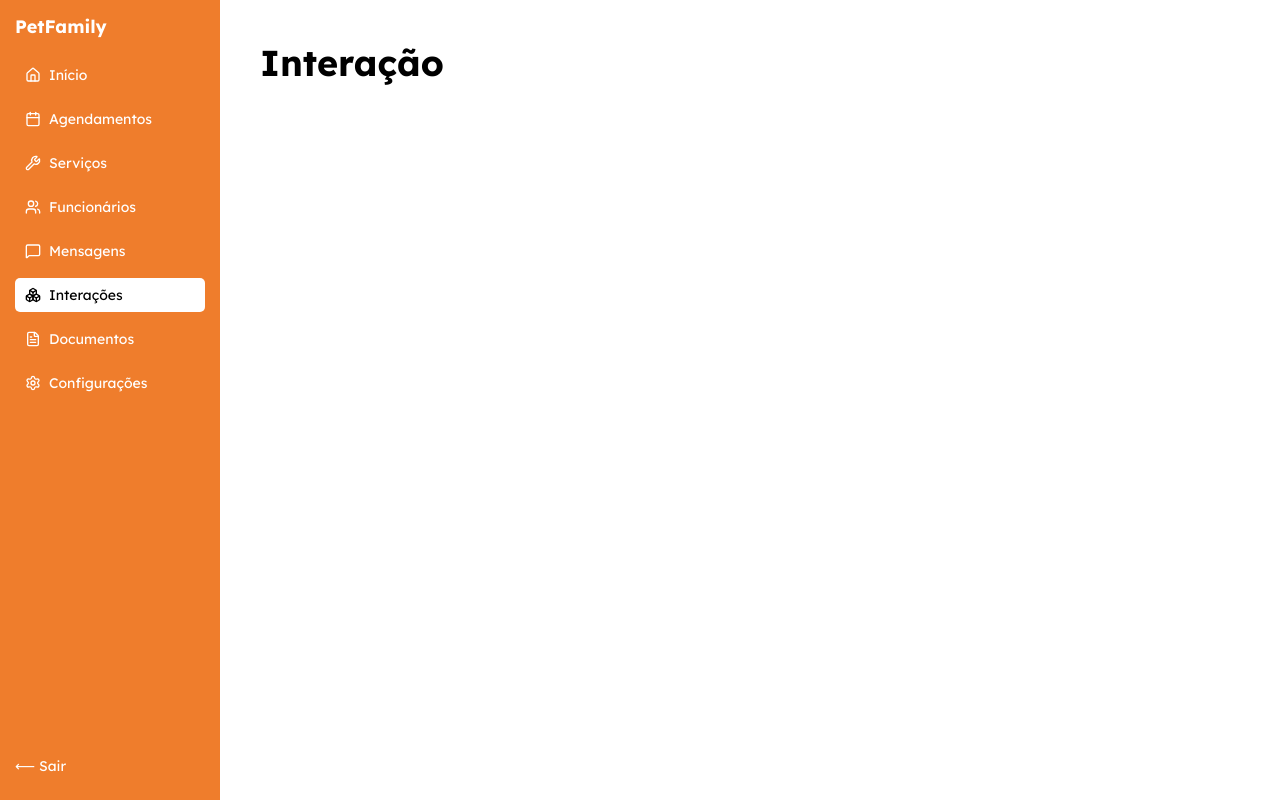
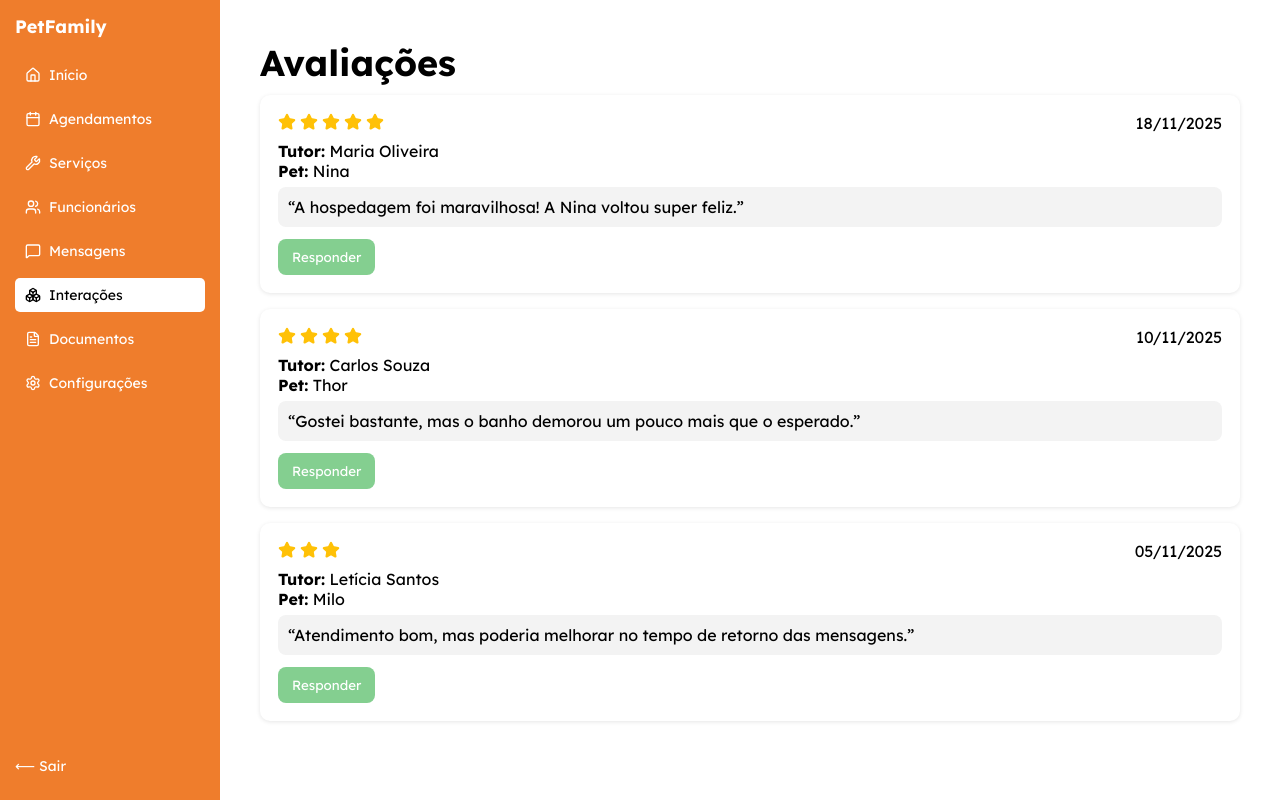
Before and after one commit to Projeto-Pet-Family/pet_family_front, a React (Create React App) app: page /interacoes in a window 1280 px wide. Built offline with nearby package versions, Linux system fonts and the light colour scheme.

Commit message:
feita alteração nas telas de configuração, documentos e interação

```diff
--- a/src/pages/hospedagens/configuracoes/configuracoes.css
+++ b/src/pages/hospedagens/configuracoes/configuracoes.css
@@ -69,3 +69,37 @@
   font-size: 36px;
   margin-bottom: 10px;
 }
+
+
+.config-card {
+  background: #fff;
+  padding: 22px;
+  border-radius: 12px;
+  max-width: 480px;
+  display: flex;
+  flex-direction: column;
+  gap: 14px;
+  box-shadow: 0 1px 4px rgba(0,0,0,0.1);
+}
+
+.config-card label {
+  font-weight: 600;
+}
+
+.config-card input {
+  padding: 10px;
+  border-radius: 8px;
+  border: 1px solid #ccc;
+  width: 100%;
+}
+
+.btn-salvar {
+  margin-top: 10px;
+  padding: 12px;
+  background: #65b446;
+  border: none;
+  color: #fff;
+  border-radius: 8px;
+  cursor: pointer;
+  font-weight: 600;
+}
--- a/src/pages/hospedagens/configuracoes/configuracoes.jsx
+++ b/src/pages/hospedagens/configuracoes/configuracoes.jsx
@@ -1,11 +1,36 @@
-import React from "react";
+import React, { useState } from "react";
 import "./configuracoes.css";
-import { Link } from 'react-router-dom';
-import { Home, Calendar, Wrench, Users, MessageSquare, FileText, Settings, Boxes } from "lucide-react";
+import { Link } from "react-router-dom";
+import {
+  Home,
+  Calendar,
+  Wrench,
+  Users,
+  MessageSquare,
+  FileText,
+  Settings,
+  Boxes
+} from "lucide-react";
 
 const Configuracoes = () => {
+  const [dados, setDados] = useState({
+   // tava sem ideia
+  });
+
+  const handleChange = (e) => {
+    const { name, value } = e.target;
+    setDados((prev) => ({ ...prev, [name]: value }));
+  };
+
+  const salvarAlteracoes = () => {
+    alert("Alterações salvas com sucesso!");
+    console.log("Dados atualizados:", dados);
+  };
+
   return (
     <div className="container">
+
+
       <aside className="sidebar">
         <h2 className="logo">PetFamily</h2>
 
@@ -23,9 +48,42 @@ const Configuracoes = () => {
         <button className="logout">⟵ Sair</button>
       </aside>
 
+
       <main className="content">
-        <h1>Configurações</h1>
+        <h1>Configurações da Hospedagem</h1>
+
+        <div className="config-card">
+
+          <label>Nome da hospedagem</label>
+          <input
+            type="text"
+            name="nomeHospedagem"
+            value={dados.nomeHospedagem}
+            onChange={handleChange}
+          />
+
+          <label>Endereço</label>
+          <input
+            type="text"
+            name="endereco"
+            value={dados.endereco}
+            onChange={handleChange}
+          />
+
+          <label>Telefone</label>
+          <input
+            type="text"
+            name="telefone"
+            value={dados.telefone}
+            onChange={handleChange}
+          />
+
+          <button className="btn-salvar" onClick={salvarAlteracoes}>
+            Salvar alterações
+          </button>
+        </div>
       </main>
+
     </div>
   );
 };
--- a/src/pages/hospedagens/documentos/documentos.css
+++ b/src/pages/hospedagens/documentos/documentos.css
@@ -69,3 +69,45 @@
   font-size: 36px;
   margin-bottom: 10px;
 }
+
+.documentos-container {
+  background: #fff;
+  padding: 20px;
+  border-radius: 12px;
+  margin-top: 20px;
+  width: 450px;
+  box-shadow: 0 0 8px rgba(0,0,0,0.1);
+}
+
+.input-group {
+  display: flex;
+  flex-direction: column;
+  margin-bottom: 20px;
+}
+
+.input-group label {
+  font-weight: 600;
+  margin-bottom: 8px;
+}
+
+.input-group input[type="file"] {
+  padding: 6px;
+  border-radius: 8px;
+  border: 1px solid #ccc;
+  background: #fafafa;
+}
+
+.save-button {
+  background: #60c263;
+  color: white;
+  border: none;
+  padding: 12px;
+  width: 100%;
+  border-radius: 8px;
+  font-weight: bold;
+  cursor: pointer;
+}
+
+.save-button:hover {
+  background: #469c4a;
+}
--- a/src/pages/hospedagens/documentos/documentos.jsx
+++ b/src/pages/hospedagens/documentos/documentos.jsx
@@ -1,9 +1,18 @@
-import React from "react";
+import React, { useState } from "react";
 import "./documentos.css";
-import { Link } from 'react-router-dom';
+import { Link } from "react-router-dom";
 import { Home, Calendar, Wrench, Users, MessageSquare, FileText, Settings, Boxes } from "lucide-react";
 
 const Documentos = () => {
+  const [cnpjFile, setCnpjFile] = useState(null);
+  const [alvaraFile, setAlvaraFile] = useState(null);
+
+  const handleSubmit = (e) => {
+    e.preventDefault();
+    console.log("CNPJ:", cnpjFile);
+    console.log("Alvará:", alvaraFile);
+  };
+
   return (
     <div className="container">
       <aside className="sidebar">
@@ -25,6 +34,29 @@ const Documentos = () => {
 
       <main className="content">
         <h1>Documentos</h1>
+
+        <form className="documentos-container" onSubmit={handleSubmit}>
+
+          <div className="input-group">
+            <label>CNPJ da Hospedagem</label>
+            <input
+              type="file"
+              accept=".pdf,.png,.jpg,.jpeg"
+              onChange={(e) => setCnpjFile(e.target.files[0])}
+            />
+          </div>
+
+          <div className="input-group">
+            <label>Alvará da Hospedagem</label>
+            <input
+              type="file"
+              accept=".pdf,.png,.jpg,.jpeg"
+              onChange={(e) => setAlvaraFile(e.target.files[0])}
+            />
+          </div>
+
+          <button type="submit" className="save-button">Enviar Documentos</button>
+        </form>
       </main>
     </div>
   );
--- a/src/pages/hospedagens/home-page/home-page.jsx
+++ b/src/pages/hospedagens/home-page/home-page.jsx
@@ -82,7 +82,7 @@ const HomePage = () => {
             <Boxes size={16}/> Interações
           </Link>
 
-          <Link className="menu-item" to="/documento">
+          <Link className="menu-item" to="/documentos">
             <FileText size={16}/> Documentos
           </Link>
 
--- a/src/pages/hospedagens/interacao/interacoes.css
+++ b/src/pages/hospedagens/interacao/interacoes.css
@@ -0,0 +1,52 @@
+.avaliacoes-container {
+  display: flex;
+  flex-direction: column;
+  gap: 16px;
+}
+
+.avaliacao-card {
+  background: #fff;
+  padding: 18px;
+  border-radius: 10px;
+  box-shadow: 0 1px 4px rgba(0,0,0,0.1);
+}
+
+.avaliacao-header {
+  display: flex;
+  justify-content: space-between;
+  margin-bottom: 8px;
+}
+
+.avaliacao-stars {
+  display: flex;
+  gap: 4px;
+}
+
+.avaliacao-comentario {
+  background: #f3f3f3;
+  padding: 10px;
+  border-radius: 8px;
+  margin-top: 6px;
+}
+
+.resposta-box {
+  background: #e7f5ff;
+  padding: 10px;
+  border-left: 4px solid #84cf90;
+  border-radius: 6px;
+  margin-top: 10px;
+}
+
+.btn-responder {
+  margin-top: 12px;
+  padding: 10px 14px;
+  background: #84cf90;
+  color: white;
+  border: none;
+  border-radius: 8px;
+  cursor: pointer;
+}
+
+.resposta-popup textarea {
+  border: 1px solid #ccc;
+}
--- a/src/pages/hospedagens/interacao/interacoes.jsx
+++ b/src/pages/hospedagens/interacao/interacoes.jsx
@@ -1,11 +1,73 @@
-import React from "react";
+import React, { useState } from "react";
 import "./interacoes.css";
-import { Link } from 'react-router-dom';
-import { Home, Calendar, Wrench, Users, MessageSquare, FileText, Settings, Boxes } from "lucide-react";
+import { Link } from "react-router-dom";
+import {
+  Home,
+  Calendar,
+  Wrench,
+  Users,
+  MessageSquare,
+  FileText,
+  Settings,
+  Boxes,
+  Star
+} from "lucide-react";
 
 const Interacoes = () => {
+  // MOCK DE AVALIAÇÕES
+  const [avaliacoes, setAvaliacoes] = useState([
+    {
+      id: 1,
+      tutor: "Maria Oliveira",
+      pet: "Nina",
+      nota: 5,
+      comentario: "A hospedagem foi maravilhosa! A Nina voltou super feliz.",
+      data: "18/11/2025",
+      resposta: ""
+    },
+    {
+      id: 2,
+      tutor: "Carlos Souza",
+      pet: "Thor",
+      nota: 4,
+      comentario: "Gostei bastante, mas o banho demorou um pouco mais que o esperado.",
+      data: "10/11/2025",
+      resposta: ""
+    },
+    {
+      id: 3,
+      tutor: "Letícia Santos",
+      pet: "Milo",
+      nota: 3,
+      comentario: "Atendimento bom, mas poderia melhorar no tempo de retorno das mensagens.",
+      data: "05/11/2025",
+      resposta: ""
+    }
+  ]);
+
+  // POPUP DE RESPOSTA
+  const [responderPopup, setResponderPopup] = useState(null);
+  const [respostaTexto, setRespostaTexto] = useState("");
+
+  const abrirPopupResposta = (avaliacao) => {
+    setResponderPopup(avaliacao);
+    setRespostaTexto(avaliacao.resposta || "");
+  };
+
+  const salvarResposta = () => {
+    setAvaliacoes((prev) =>
+      prev.map((a) =>
+        a.id === responderPopup.id ? { ...a, resposta: respostaTexto } : a
+      )
+    );
+    setResponderPopup(null);
+    setRespostaTexto("");
+  };
+
   return (
     <div className="container">
+
+
       <aside className="sidebar">
         <h2 className="logo">PetFamily</h2>
 
@@ -23,9 +85,76 @@ const Interacoes = () => {
         <button className="logout">⟵ Sair</button>
       </aside>
 
+
       <main className="content">
-        <h1>Interação</h1>
+        <h1>Avaliações</h1>
+
+        <div className="avaliacoes-container">
+          {avaliacoes.map((a) => (
+            <div key={a.id} className="avaliacao-card">
+              <div className="avaliacao-header">
+
+
+                <div className="avaliacao-stars">
+                  {Array.from({ length: a.nota }).map((_, i) => (
+                    <Star key={i} size={18} fill="#ffc107" stroke="#ffc107"/>
+                  ))}
+                </div>
+
+                <span className="avaliacao-data">{a.data}</span>
+              </div>
+
+              <p><strong>Tutor:</strong> {a.tutor}</p>
+              <p><strong>Pet:</strong> {a.pet}</p>
+
+              <p className="avaliacao-comentario">“{a.comentario}”</p>
+
+              {a.resposta && (
+                <div className="resposta-box">
+                  <strong>Sua resposta:</strong>
+                  <p>{a.resposta}</p>
+                </div>
+              )}
+
+              <button className="btn-responder" onClick={() => abrirPopupResposta(a)}>
+                Responder
+              </button>
+            </div>
+          ))}
+        </div>
       </main>
+
+
+      {responderPopup && (
+        <div className="popup-overlay" onClick={() => setResponderPopup(null)}>
+          <div className="popup resposta-popup" onClick={(e) => e.stopPropagation()}>
+            <h3>Responder avaliação</h3>
+            <p><strong>{responderPopup.tutor}</strong> — {responderPopup.pet}</p>
+
+            <textarea
+              placeholder="Digite sua resposta..."
+              value={respostaTexto}
+              onChange={(e) => setRespostaTexto(e.target.value)}
+              style={{
+                width: "100%",
+                height: "90px",
+                padding: "8px",
+                borderRadius: "8px"
+              }}
+            />
+
+            <div className="popup-buttons">
+              <button className="btn-confirmar" onClick={salvarResposta}>
+                Enviar Resposta
+              </button>
+              <button className="btn-negar" onClick={() => setResponderPopup(null)}>
+                Cancelar
+              </button>
+            </div>
+          </div>
+        </div>
+      )}
+
     </div>
   );
 };
```
